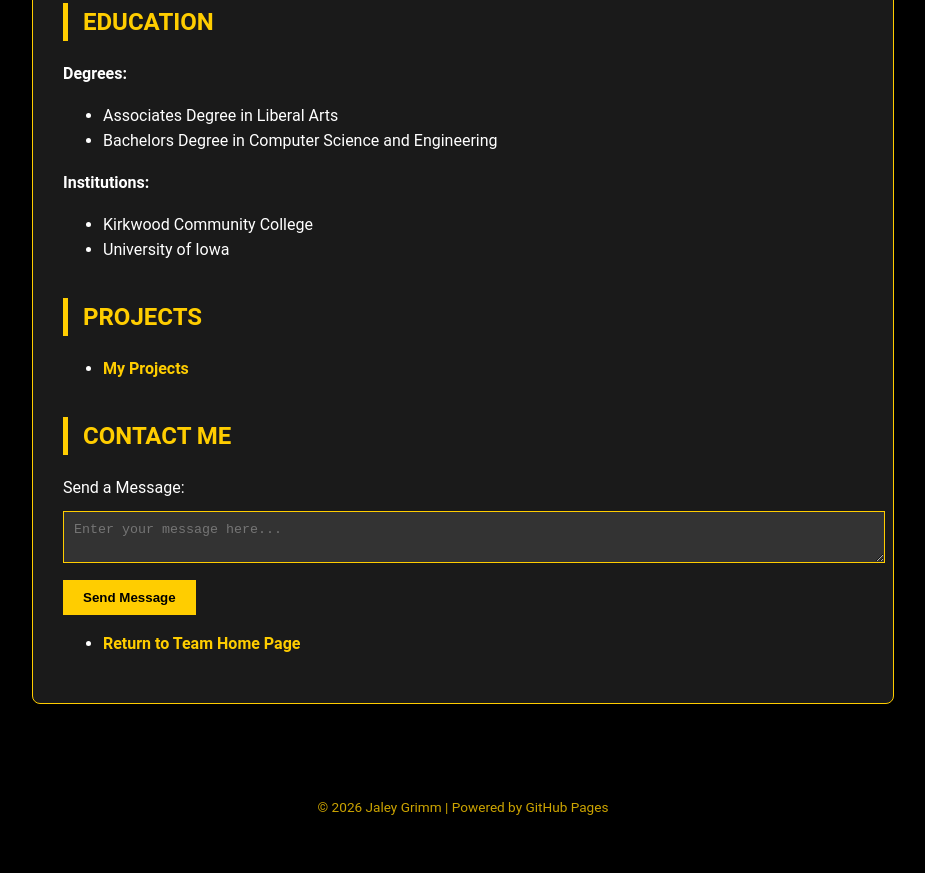
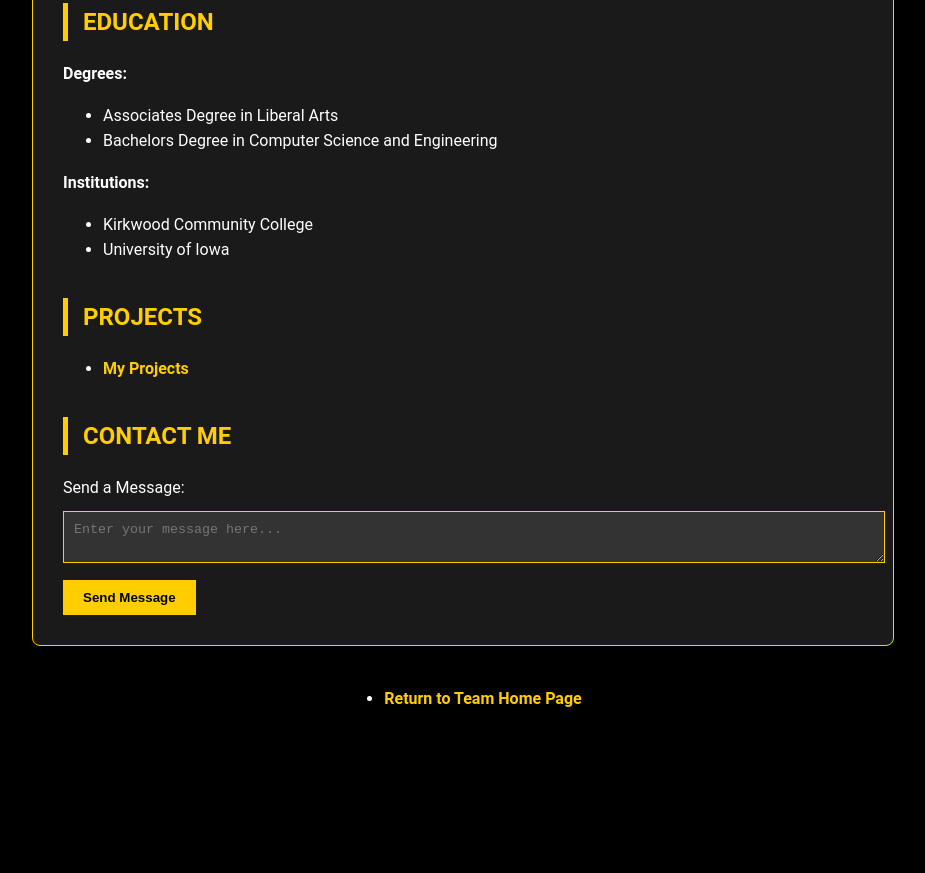
Before and after one commit to haydencg93/SeniorDesignLab3, a website: page jaley/index.html in a window 1280 px wide. Shown: the part 800-1673 px from the top of the page, without its empty margins (177-1102 px from the left). After the commit the page ends 1528 px from the top, so only its background shows below. Drawn offline with nearby package versions, Linux system fonts and the light colour scheme.

Commit message:
Got rid of copyright thing and realigned return button

```diff
--- a/jaley/index.html
+++ b/jaley/index.html
@@ -66,16 +66,13 @@
             <button type="submit">Send Message</button>
         </form>
     </section>
+</div>
 
     <ul>
-        <li><a href="../index.html">Return to Team Home Page</a></li>
+        <div style="display: flex; justify-content: center; align-items: center;">
+            <li><a href="../index.html">Return to Team Home Page</a></li>
+        </div>
     </ul>
-
-</div>
-
-<div class="footer">
-    <p>&copy; 2026 Jaley Grimm | Powered by GitHub Pages</p>
-</div>
 
 <script src="static/scripts/scripting.js"></script>
 <script src="https://cdn.jsdelivr.net/npm/@supabase/supabase-js@2"></script>
```
